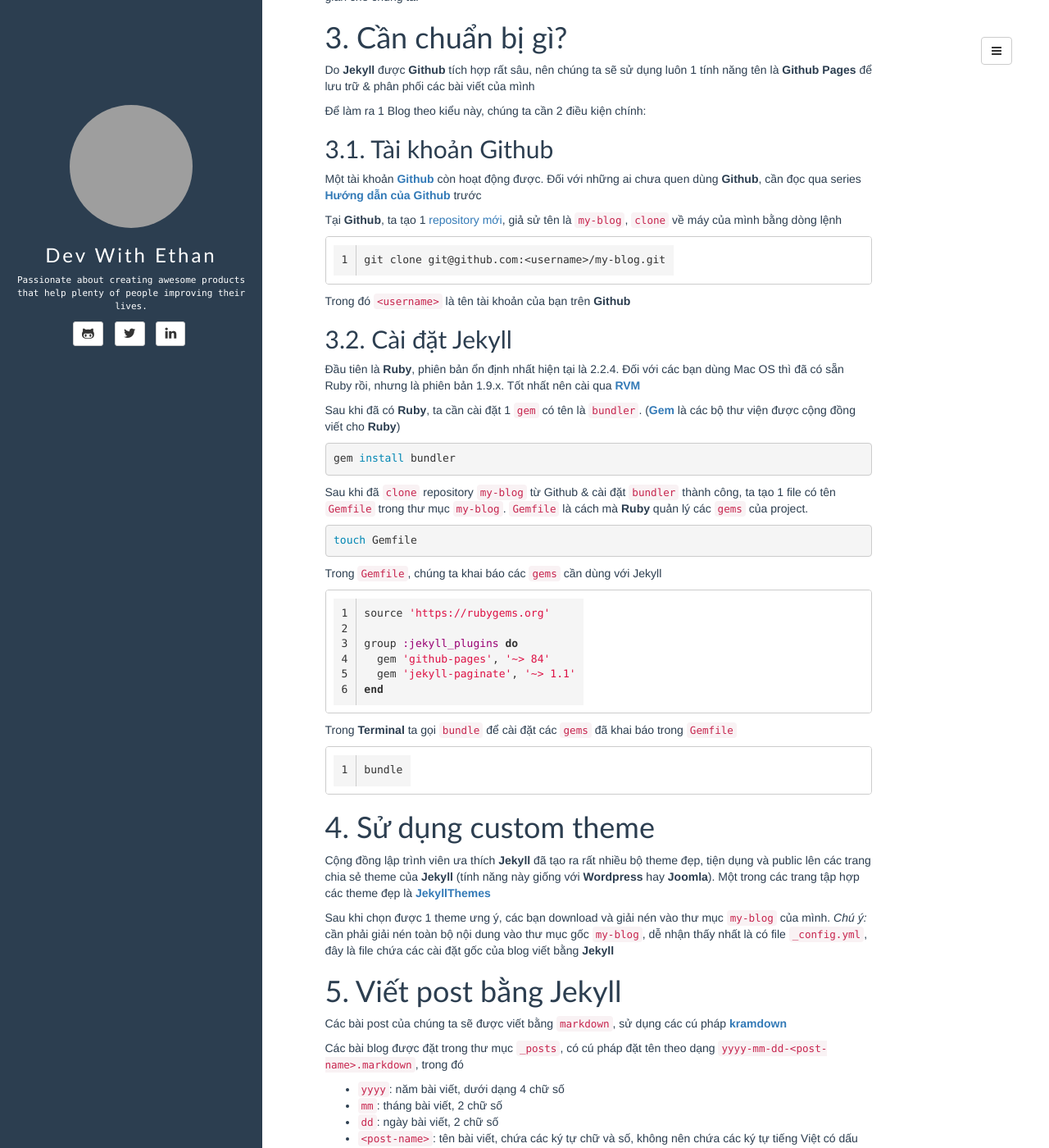
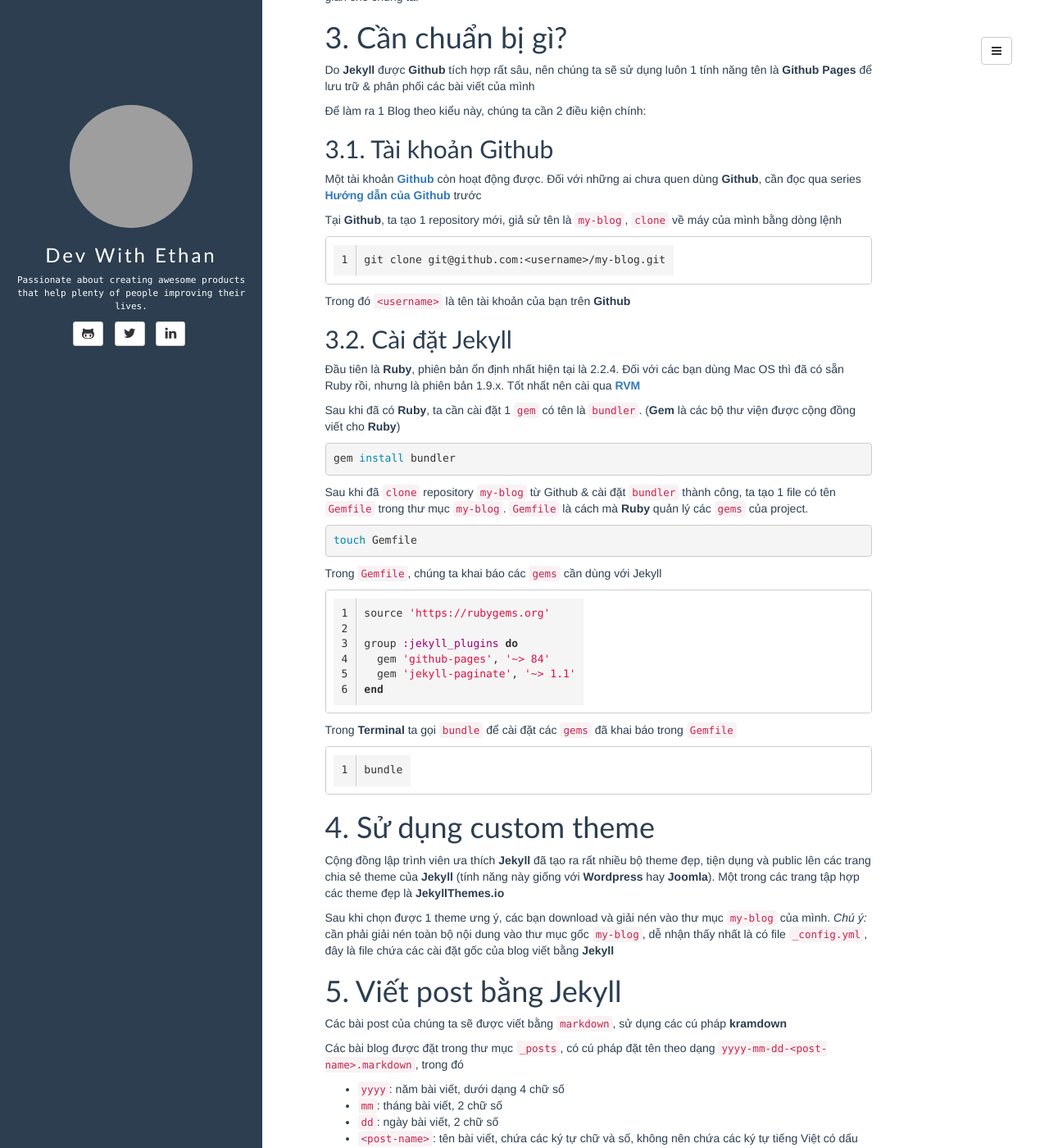
Before and after one commit to ethan605/dev-with-ethan, a Jekyll site: the page built from _posts/2016-06-28-create-blog-with-jekyll.md, in a window 1280 px wide and 1400 px high, scrolled down 683 px. Shown: the whole window at 82% size. Built offline with Jekyll 4.4.1, drawn with Linux system fonts in a browser that asks for light colours; nearby versions of some CDN libraries; comment, search, counter and statistics services are not loaded; grey boxes are pictures that could not be loaded.

Commit message:
[dbyll] Refine posts' external links

````diff
--- a/_posts/2016-06-28-create-blog-with-jekyll.md
+++ b/_posts/2016-06-28-create-blog-with-jekyll.md
@@ -34,7 +34,7 @@
 
 Một tài khoản **[Github][github-homepage]** còn hoạt động được. Đối với những ai chưa quen dùng **Github**, cần đọc qua series **[Hướng dẫn của Github][github-help]** trước
 
-Tại **Github**, ta tạo 1 [repository mới][github-new-repo], giả sử tên là `my-blog`, `clone` về máy của mình bằng dòng lệnh
+Tại **Github**, ta tạo 1 repository mới, giả sử tên là `my-blog`, `clone` về máy của mình bằng dòng lệnh
 
 ```shell
 git clone git@github.com:<username>/my-blog.git
@@ -46,7 +46,7 @@
 
 Đầu tiên là **Ruby**, phiên bản ổn định nhất hiện tại là 2.2.4. Đối với các bạn dùng Mac OS thì đã có sẵn Ruby rồi, nhưng là phiên bản 1.9.x. Tốt nhất nên cài qua **[RVM][rvm-io]**
 
-Sau khi đã có **Ruby**, ta cần cài đặt 1 `gem` có tên là `bundler`. (**[Gem][ruby-gems]** là các bộ thư viện được cộng đồng viết cho **Ruby**)
+Sau khi đã có **Ruby**, ta cần cài đặt 1 `gem` có tên là `bundler`. (**Gem** là các bộ thư viện được cộng đồng viết cho **Ruby**)
 
 {% highlight shell %}
 gem install bundler
@@ -77,13 +77,13 @@
 
 # 4. Sử dụng custom theme #
 
-Cộng đồng lập trình viên ưa thích **Jekyll** đã tạo ra rất nhiều bộ theme đẹp, tiện dụng và public lên các trang chia sẻ theme của **Jekyll** (tính năng này giống với **Wordpress** hay **Joomla**). Một trong các trang tập hợp các theme đẹp là **[JekyllThemes][jekyll-themes]**
+Cộng đồng lập trình viên ưa thích **Jekyll** đã tạo ra rất nhiều bộ theme đẹp, tiện dụng và public lên các trang chia sẻ theme của **Jekyll** (tính năng này giống với **Wordpress** hay **Joomla**). Một trong các trang tập hợp các theme đẹp là **JekyllThemes.io**
 
 Sau khi chọn được 1 theme ưng ý, các bạn download và giải nén vào thư mục `my-blog` của mình. *Chú ý:* cần phải giải nén toàn bộ nội dung vào thư mục gốc `my-blog`, dễ nhận thấy nhất là có file `_config.yml`, đây là file chứa các cài đặt gốc của blog viết bằng **Jekyll**
 
 # 5. Viết post bằng Jekyll #
 
-Các bài post của chúng ta sẽ được viết bằng `markdown`, sử dụng các cú pháp **[kramdown][kramdown-ref]**
+Các bài post của chúng ta sẽ được viết bằng `markdown`, sử dụng các cú pháp **kramdown**
 
 Các bài blog được đặt trong thư mục `_posts`, có cú pháp đặt tên theo dạng `yyyy-mm-dd-<post-name>.markdown`, trong đó
 
@@ -133,8 +133,8 @@
 
 ## [2016-06-30] ##
 
-Để dùng được gem `jekyll-sitemap` thì cần phải có gem `github-pages`. [Xem chi tiết][github-sitemap]
-[Link hay][jekyll-seo] để config SEO cho Jekyll
+* Để dùng được gem `jekyll-sitemap` thì cần phải có gem `github-pages`. [Xem chi tiết][github-sitemap]
+* [Link hay][jekyll-seo] để config SEO cho Jekyll
 
 [github-homepage]:  https://github.com/
 {:rel="nofollow"}
@@ -142,19 +142,7 @@
 [github-help]:      https://help.github.com/articles/set-up-git/
 {:rel="nofollow"}
 
-[github-new-repo]:  https://github.com/new
-{:rel="nofollow"}
-
 [rvm-io]:           https://rvm.io
-{:rel="nofollow"}
-
-[ruby-gems]:        https://rubygems.org/
-{:rel="nofollow"}
-
-[jekyll-themes]:    https://jekyllthemes.io
-{:rel="nofollow"}
-
-[kramdown-ref]:     http://kramdown.gettalong.org/quickref.html
 {:rel="nofollow"}
 
 [github-sitemap]:   https://help.github.com/articles/sitemaps-for-github-pages/
````
Also changed, not shown: _posts/2016-06-29-swift-complex-number.md (+6 -27 lines), _posts/2016-07-07-encryption-methods-2.md (+2 -2 lines).
